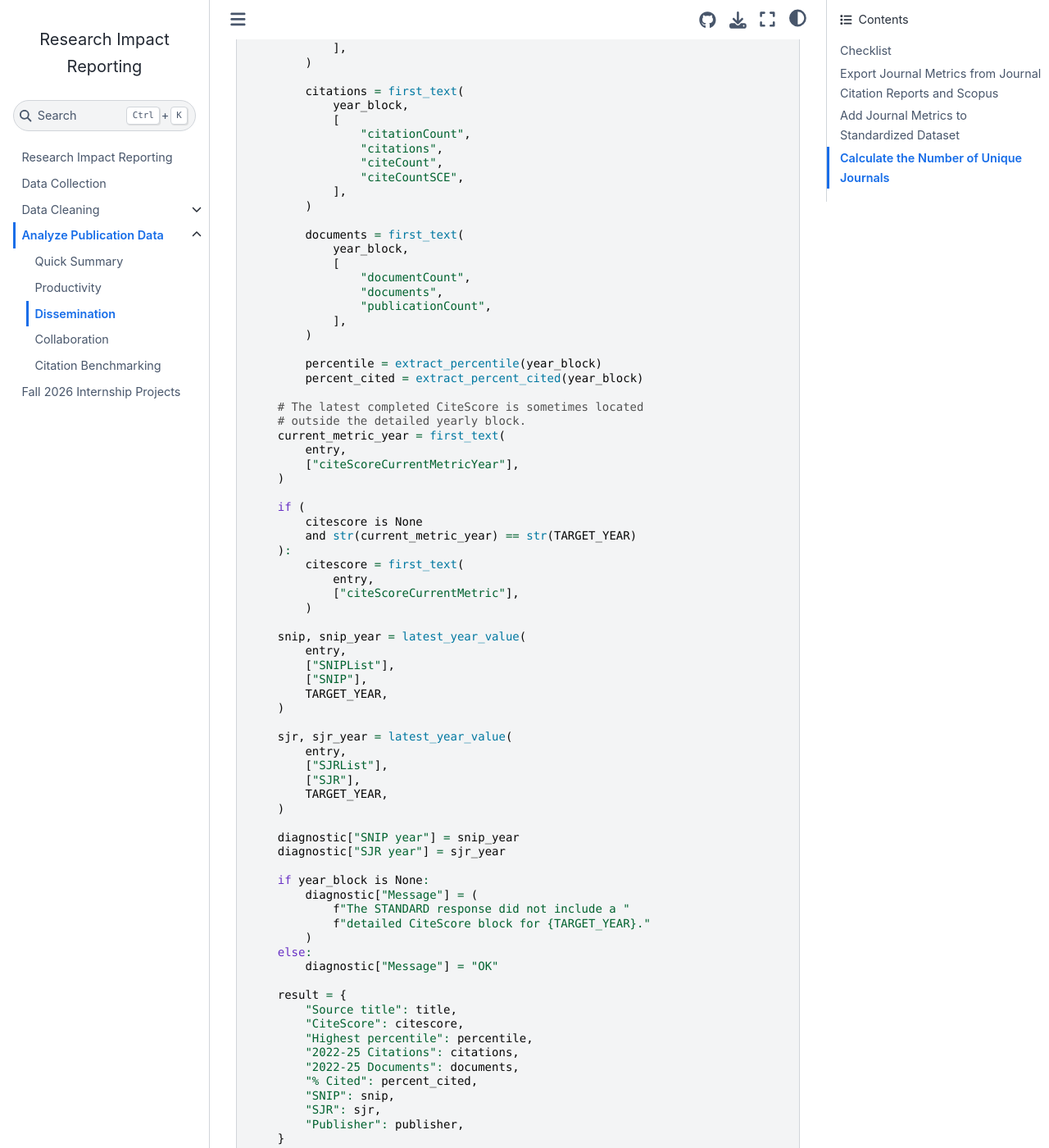
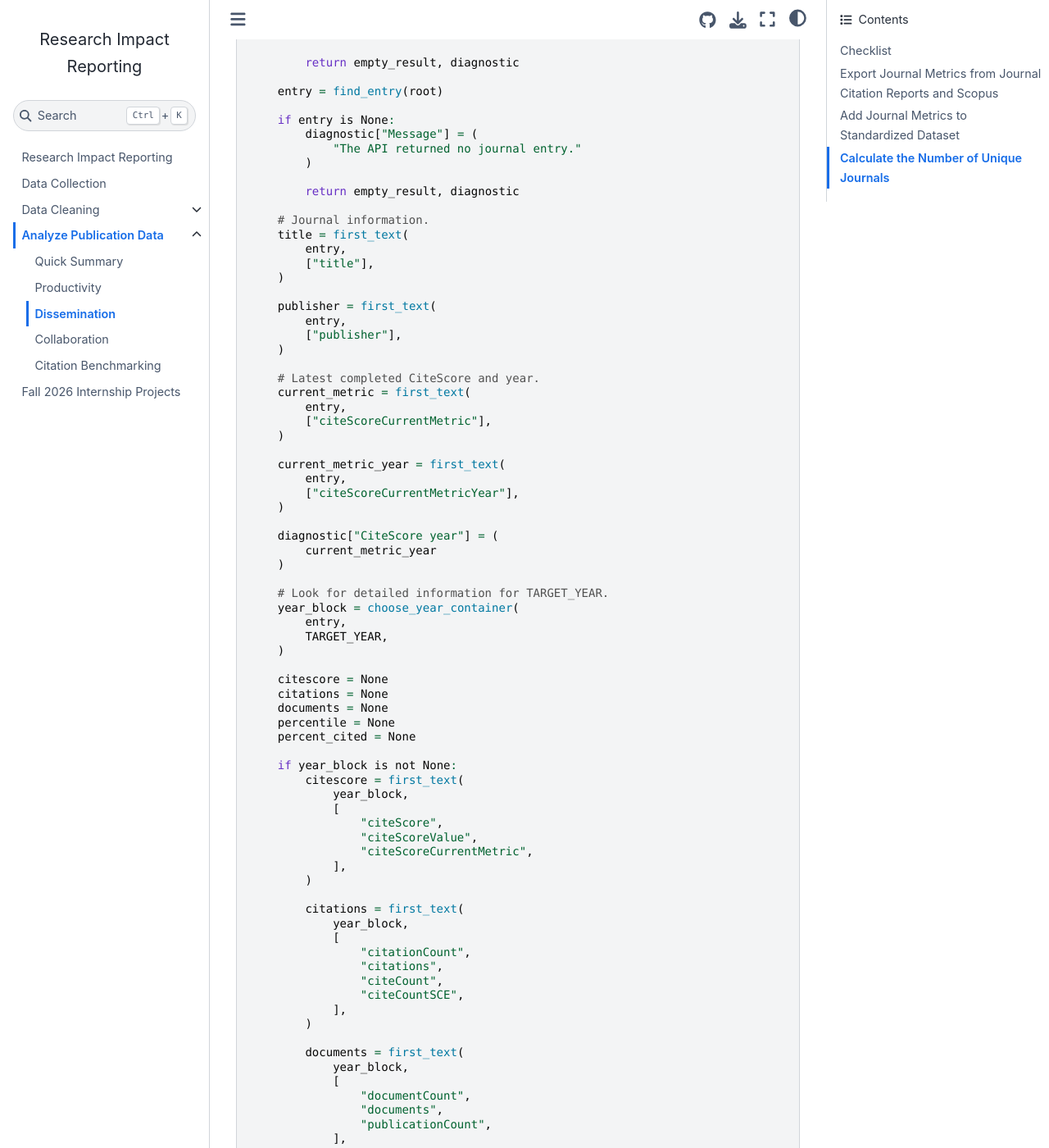
Before and after one commit to vvlooking/research-impact, a Jupyter Book: the page built from website/analyze-data-dissemination.md, in a window 1280 px wide and 1400 px high, scrolled down 9849 px. Shown: the whole window at 82% size. Built offline with Jupyter Book 1.0.4 settings and Sphinx 7.4.7 and the Sphinx Book theme 1.1.4, drawn with Linux system fonts in a browser that asks for light colours; some of the changed text lies outside the part shown.

Commit message:
Update analyze-data-dissemination.md

```diff
--- a/website/analyze-data-dissemination.md
+++ b/website/analyze-data-dissemination.md
@@ -120,6 +124,7 @@
         return None
 
     value = element.text.strip()
+
     return value if value else None
 
 
@@ -140,9 +151,6 @@
     """
     Return the first nonempty value matching any candidate tag.
     """
-    if parent is None:
-        return None
-
     for element in descendants_by_name(parent, names):
         value = element_text(element)
 
@@ -154,18 +162,23 @@
 
 def get_year(element):
     """
-    Find a year stored as an XML attribute or child element.
+    Find a year stored as an attribute or child element.
     """
     if element is None:
         return None
 
+    # Look for a year attribute.
     for attribute_name, attribute_value in element.attrib.items():
         if local_name(attribute_name).lower() == "year":
-            match = re.search(r"\d{4}", str(attribute_value))
+            match = re.search(
+                r"\d{4}",
+                str(attribute_value),
+            )
 
             if match:
                 return int(match.group())
 
+    # Look for a year child element.
     for child in element:
         child_name = local_name(child.tag).lower()
 
@@ -178,7 +191,10 @@
             value = element_text(child)
 
             if value:
-                match = re.search(r"\d{4}", value)
+                match = re.search(
+                    r"\d{4}",
+                    value,
+                )
 
                 if match:
                     return int(match.group())
@@ -188,7 +204,7 @@
 
 def choose_year_container(entry, target_year):
     """
-    Find the detailed CiteScore block for the selected year.
+    Find the detailed CiteScore block for TARGET_YEAR.
     """
     candidates = descendants_by_name(
         entry,
@@ -324,10 +357,11 @@
             return float(
                 value.replace("%", "").strip()
             )
+
         except ValueError:
             return value
 
-    # Some responses provide the percentage of uncited documents.
+    # Some responses provide percent uncited instead.
     uncited = first_text(
         year_block,
         [
@@ -431,7 +466,7 @@
 
 def fetch_journal(session, original_issn):
     """
-    Retrieve and parse metrics for one ISSN.
+    Retrieve and parse journal metrics for one ISSN.
     """
     issn = normalize_issn(original_issn)
 
@@ -445,6 +480,7 @@
         "Normalized ISSN": issn,
         "Status": None,
         "Message": None,
+        "CiteScore year": None,
         "SNIP year": None,
         "SJR year": None,
     }
@@ -460,7 +496,7 @@
     response = session.get(
         API_URL.format(issn=issn),
 
-        # Your API key is authorized for STANDARD.
+        # Your API key supports the STANDARD view.
         params={"view": "STANDARD"},
 
         timeout=60,
@@ -470,6 +506,7 @@
 
     if response.status_code == 404:
         diagnostic["Message"] = "ISSN not found."
+
         return empty_result, diagnostic
 
     if response.status_code in (401, 403):
@@ -482,11 +519,14 @@
     response.raise_for_status()
 
     try:
-        root = ET.fromstring(response.content)
+        root = ET.fromstring(
+            response.content
+        )
 
     except ET.ParseError as error:
         diagnostic["Message"] = (
-            f"Could not parse the API response: {error}"
+            "Could not parse the API response: "
+            f"{error}"
         )
 
         return empty_result, diagnostic
@@ -500,11 +540,7 @@
 
         return empty_result, diagnostic
 
-    year_block = choose_year_container(
-        entry,
-        TARGET_YEAR,
-    )
-
+    # Journal information.
     title = first_text(
         entry,
         ["title"],
@@ -513,6 +549,27 @@
     publisher = first_text(
         entry,
         ["publisher"],
+    )
+
+    # Latest completed CiteScore and year.
+    current_metric = first_text(
+        entry,
+        ["citeScoreCurrentMetric"],
+    )
+
+    current_metric_year = first_text(
+        entry,
+        ["citeScoreCurrentMetricYear"],
+    )
+
+    diagnostic["CiteScore year"] = (
+        current_metric_year
+    )
+
+    # Look for detailed information for TARGET_YEAR.
+    year_block = choose_year_container(
+        entry,
+        TARGET_YEAR,
     )
 
     citescore = None
@@ -550,25 +607,20 @@
             ],
         )
 
-        percentile = extract_percentile(year_block)
-        percent_cited = extract_percent_cited(year_block)
-
-    # The latest completed CiteScore is sometimes located
-    # outside the detailed yearly block.
-    current_metric_year = first_text(
-        entry,
-        ["citeScoreCurrentMetricYear"],
-    )
-
-    if (
-        citescore is None
-        and str(current_metric_year) == str(TARGET_YEAR)
-    ):
-        citescore = first_text(
-            entry,
-            ["citeScoreCurrentMetric"],
+        percentile = extract_percentile(
+            year_block
         )
 
+        percent_cited = extract_percent_cited(
+            year_block
+        )
+
+    # The STANDARD response puts the completed CiteScore
+    # directly under citeScoreCurrentMetric.
+    if citescore is None:
+        citescore = current_metric
+
+    # Retrieve SNIP.
     snip, snip_year = latest_year_value(
         entry,
         ["SNIPList"],
@@ -588,8 +641,10 @@
 
     if year_block is None:
         diagnostic["Message"] = (
-            f"The STANDARD response did not include a "
-            f"detailed CiteScore block for {TARGET_YEAR}."
+            f"CiteScore {current_metric_year} was retrieved. "
+            "The STANDARD view did not include detailed "
+            "citation, document, percentile, or "
+            "percent-cited data."
         )
     else:
         diagnostic["Message"] = "OK"
```
Also changed, not shown: other parts of website/analyze-data-dissemination.md (+53 -24 lines).
